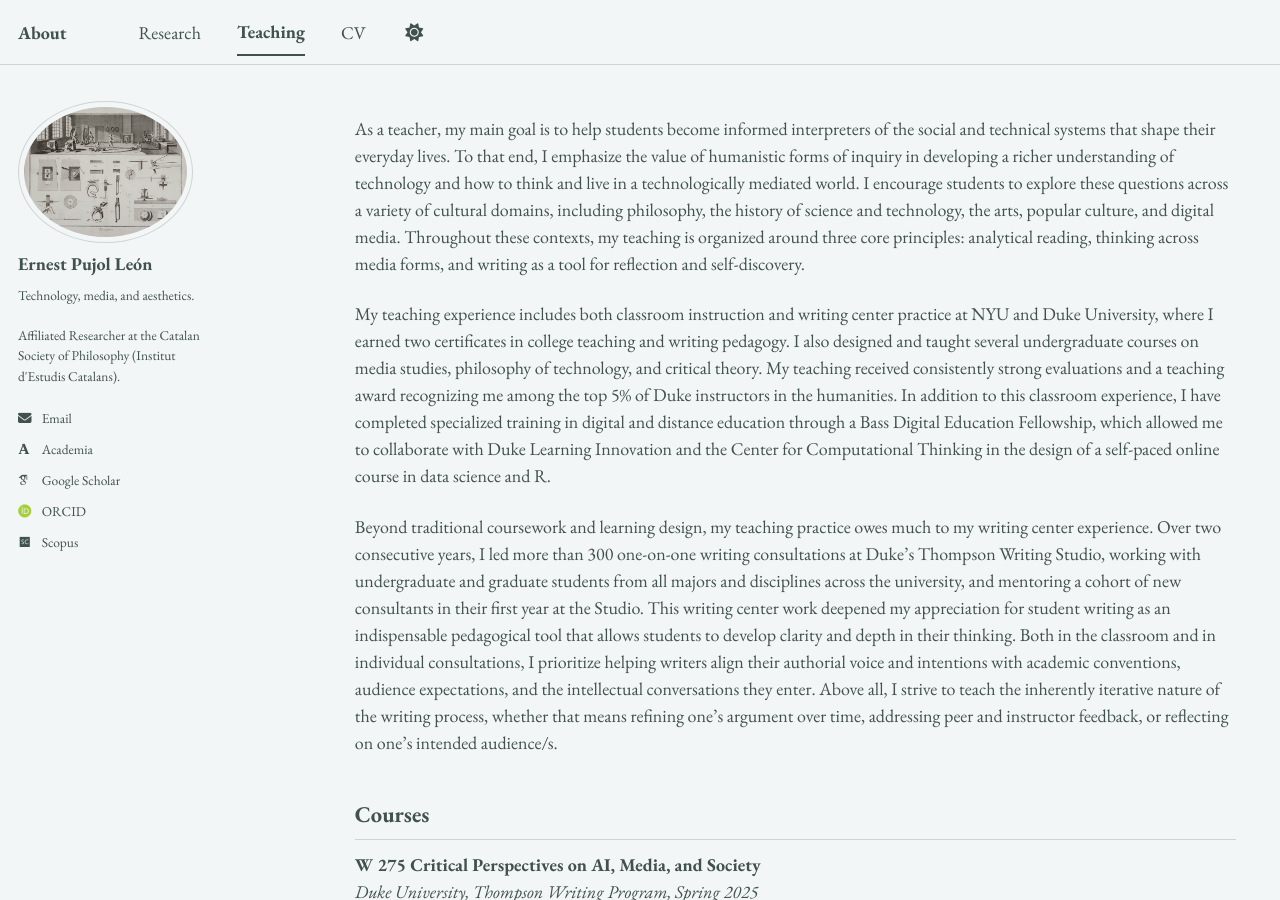
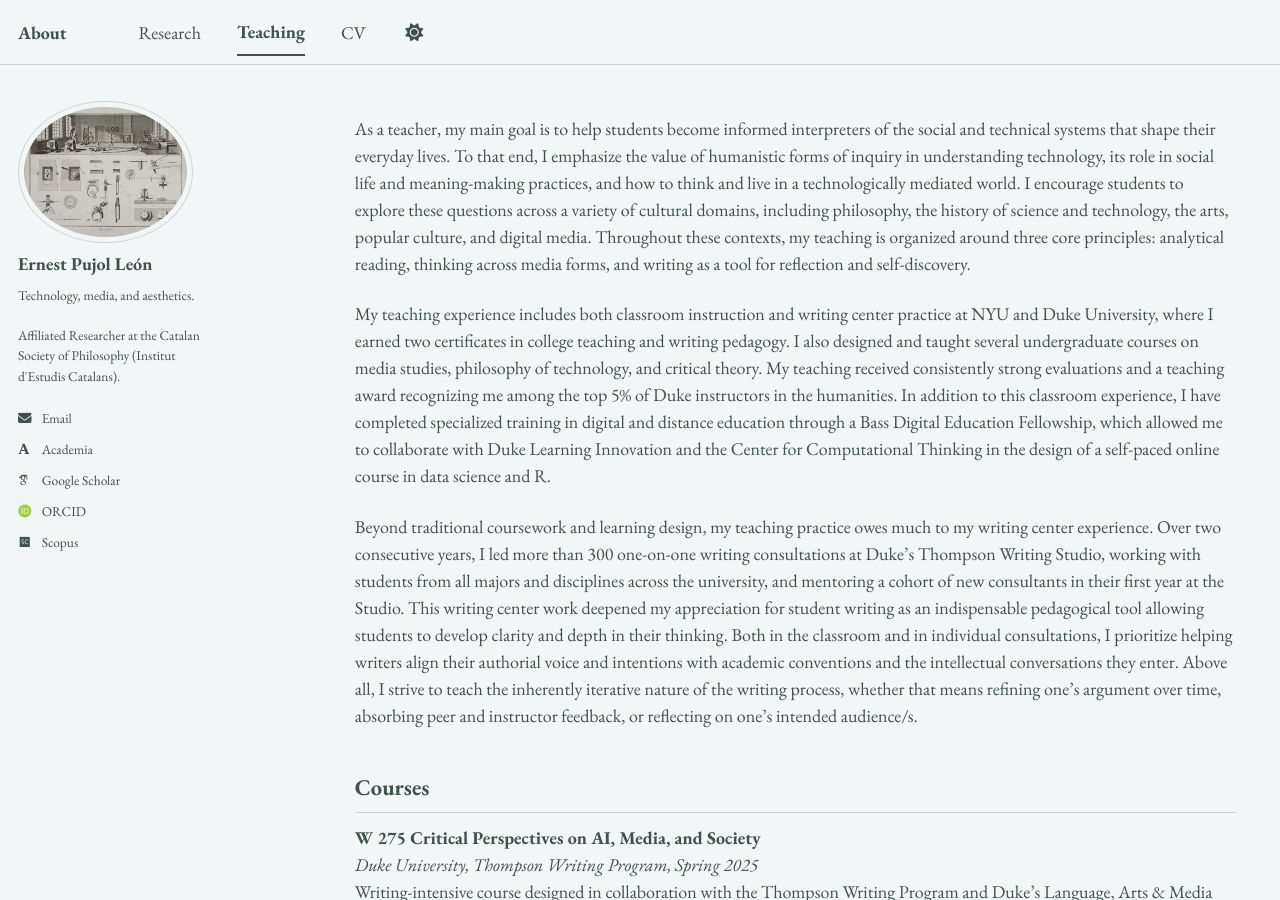
Before and after one commit to epujol90/epujol90.github.io, a Jekyll site: the page built from _pages/teaching.md, in a window 1280 px wide and 900 px high. Built offline with Jekyll 4.4.1, drawn with Linux system fonts in a browser that asks for light colours; some web fonts are replaced; a script bundle is joined from its source files by our own code; library files that are not in the unit come from our copies.

Commit message:
Update teaching.md

```diff
--- a/_pages/teaching.md
+++ b/_pages/teaching.md
@@ -5,11 +5,11 @@ permalink: /teaching/
 author_profile: true
 ---
 
-As a teacher, my main goal is to help students become informed interpreters of the social and technical systems that shape their everyday lives. To that end, I emphasize the value of humanistic forms of inquiry in developing a richer understanding of technology and how to think and live in a technologically mediated world. I encourage students to explore these questions across a variety of cultural domains, including philosophy, the history of science and technology, the arts, popular culture, and digital media. Throughout these contexts, my teaching is organized around three core principles: analytical reading, thinking across media forms, and writing as a tool for reflection and self-discovery.
+As a teacher, my main goal is to help students become informed interpreters of the social and technical systems that shape their everyday lives. To that end, I emphasize the value of humanistic forms of inquiry in understanding technology, its role in social life and meaning-making practices, and how to think and live in a technologically mediated world. I encourage students to explore these questions across a variety of cultural domains, including philosophy, the history of science and technology, the arts, popular culture, and digital media. Throughout these contexts, my teaching is organized around three core principles: analytical reading, thinking across media forms, and writing as a tool for reflection and self-discovery.
 
 My teaching experience includes both classroom instruction and writing center practice at NYU and Duke University, where I earned two certificates in college teaching and writing pedagogy. I also designed and taught several undergraduate courses on media studies, philosophy of technology, and critical theory. My teaching received consistently strong evaluations and a teaching award recognizing me among the top 5% of Duke instructors in the humanities. In addition to this classroom experience, I have completed specialized training in digital and distance education through a Bass Digital Education Fellowship, which allowed me to collaborate with Duke Learning Innovation and the Center for Computational Thinking in the design of a self-paced online course in data science and R.
 
-Beyond traditional coursework and learning design, my teaching practice owes much to my writing center experience. Over two consecutive years, I led more than 300 one-on-one writing consultations at Duke's Thompson Writing Studio, working with undergraduate and graduate students from all majors and disciplines across the university, and mentoring a cohort of new consultants in their first year at the Studio. This writing center work deepened my appreciation for student writing as an indispensable pedagogical tool that allows students to develop clarity and depth in their thinking. Both in the classroom and in individual consultations, I prioritize helping writers align their authorial voice and intentions with academic conventions, audience expectations, and the intellectual conversations they enter. Above all, I strive to teach the inherently iterative nature of the writing process, whether that means refining one's argument over time, addressing peer and instructor feedback, or reflecting on one's intended audience/s.
+Beyond traditional coursework and learning design, my teaching practice owes much to my writing center experience. Over two consecutive years, I led more than 300 one-on-one writing consultations at Duke's Thompson Writing Studio, working with students from all majors and disciplines across the university, and mentoring a cohort of new consultants in their first year at the Studio. This writing center work deepened my appreciation for student writing as an indispensable pedagogical tool allowing students to develop clarity and depth in their thinking. Both in the classroom and in individual consultations, I prioritize helping writers align their authorial voice and intentions with academic conventions and the intellectual conversations they enter. Above all, I strive to teach the inherently iterative nature of the writing process, whether that means refining one's argument over time, absorbing peer and instructor feedback, or reflecting on one's intended audience/s.
 
 
 ## Courses
```
